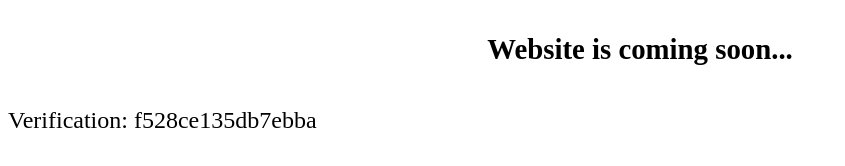
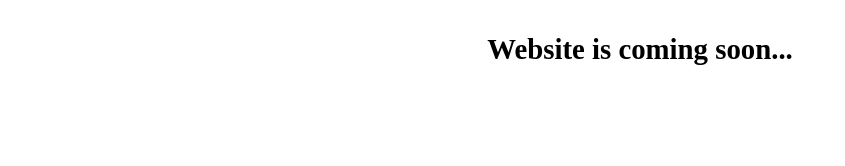
Before and after one commit to gemlistga/gemlistga.github.io, a plain HTML site: page index.html in a window 1280 px wide. Shown: the part 222-388 px from the top of the page, without its empty margins (0-845 px from the left). Drawn offline with Linux system fonts and the light colour scheme.

Commit message:
Update index.html

```diff
--- a/index.html
+++ b/index.html
@@ -47,6 +47,5 @@ p{
 <div class="soon">
     <p>Website is coming soon...</p>
 </div>
-Verification: f528ce135db7ebba
 </body>
 </html>
```
